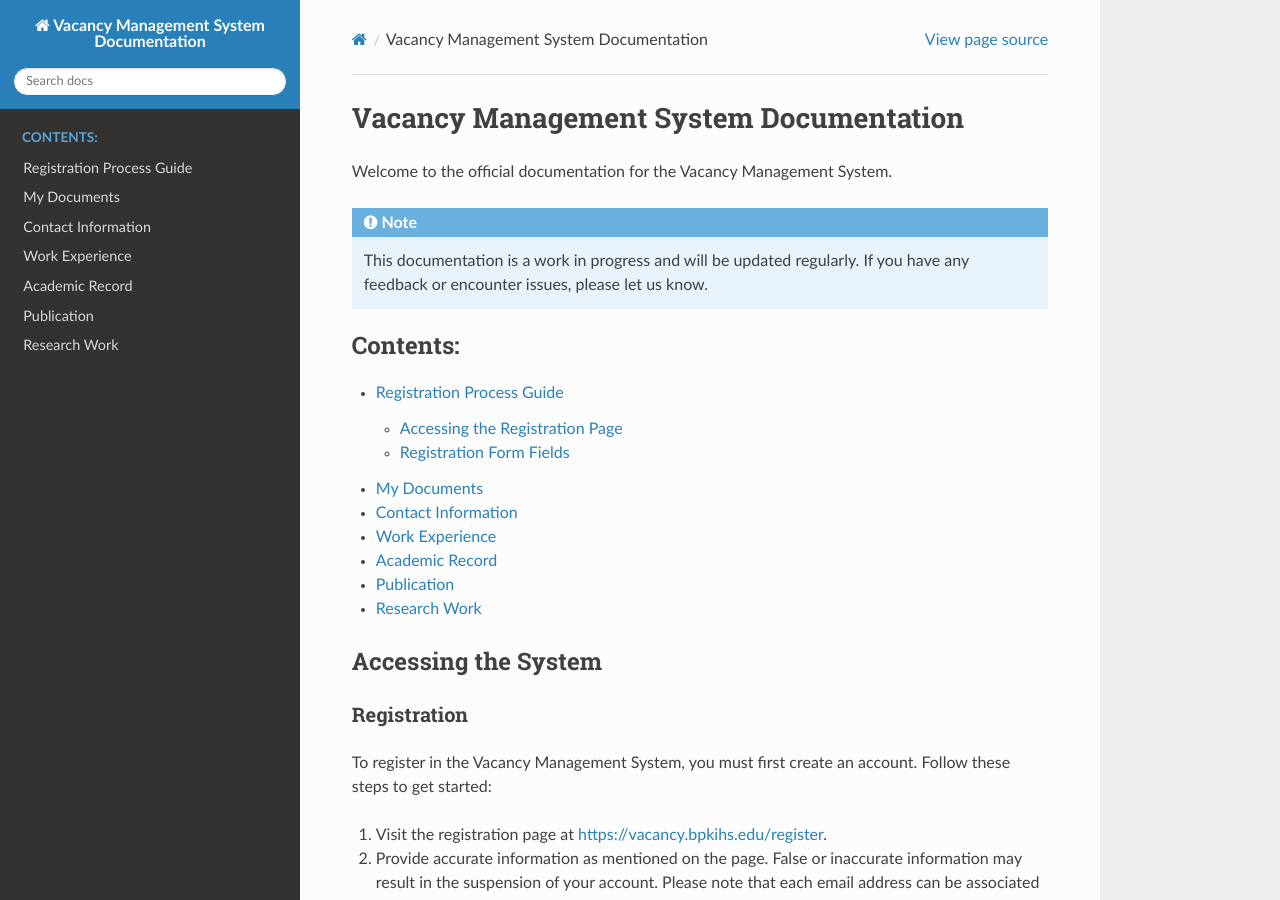
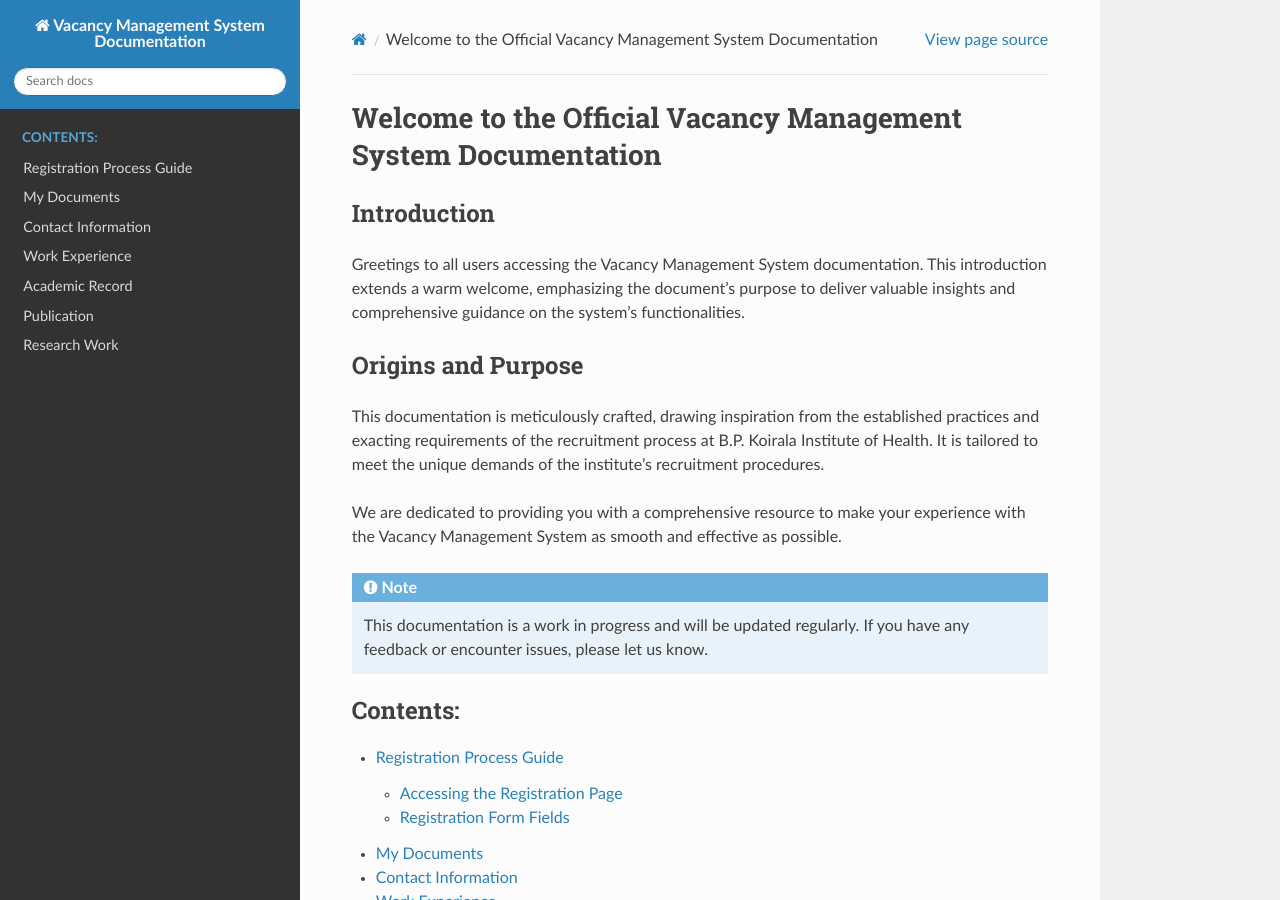
Before and after one commit to w38g0ru/vms, a Sphinx documentation site: the page built from docs/index.rst, in a window 1280 px wide and 900 px high. Built offline with Sphinx 7.4.7 and the Read the Docs theme 2.0.0, drawn with Linux system fonts in a browser that asks for light colours; pages that are not in the unit, such as notebooks, are missing from menus.

Commit message:
Update index.rst

```diff
--- a/docs/index.rst
+++ b/docs/index.rst
@@ -1,9 +1,20 @@
 .. _vacancy-docs:
 
-Vacancy Management System Documentation
-=======================================
+Welcome to the Official Vacancy Management System Documentation
+============================================================
 
-Welcome to the official documentation for the Vacancy Management System.
+Introduction
+------------
+
+Greetings to all users accessing the Vacancy Management System documentation. This introduction extends a warm welcome, emphasizing the document's purpose to deliver valuable insights and comprehensive guidance on the system's functionalities.
+
+Origins and Purpose
+--------------------
+
+This documentation is meticulously crafted, drawing inspiration from the established practices and exacting requirements of the recruitment process at B.P. Koirala Institute of Health. It is tailored to meet the unique demands of the institute's recruitment procedures.
+
+We are dedicated to providing you with a comprehensive resource to make your experience with the Vacancy Management System as smooth and effective as possible.
+
 
 .. note::
     This documentation is a work in progress and will be updated regularly. If you have any feedback or encounter issues, please let us know.
```
